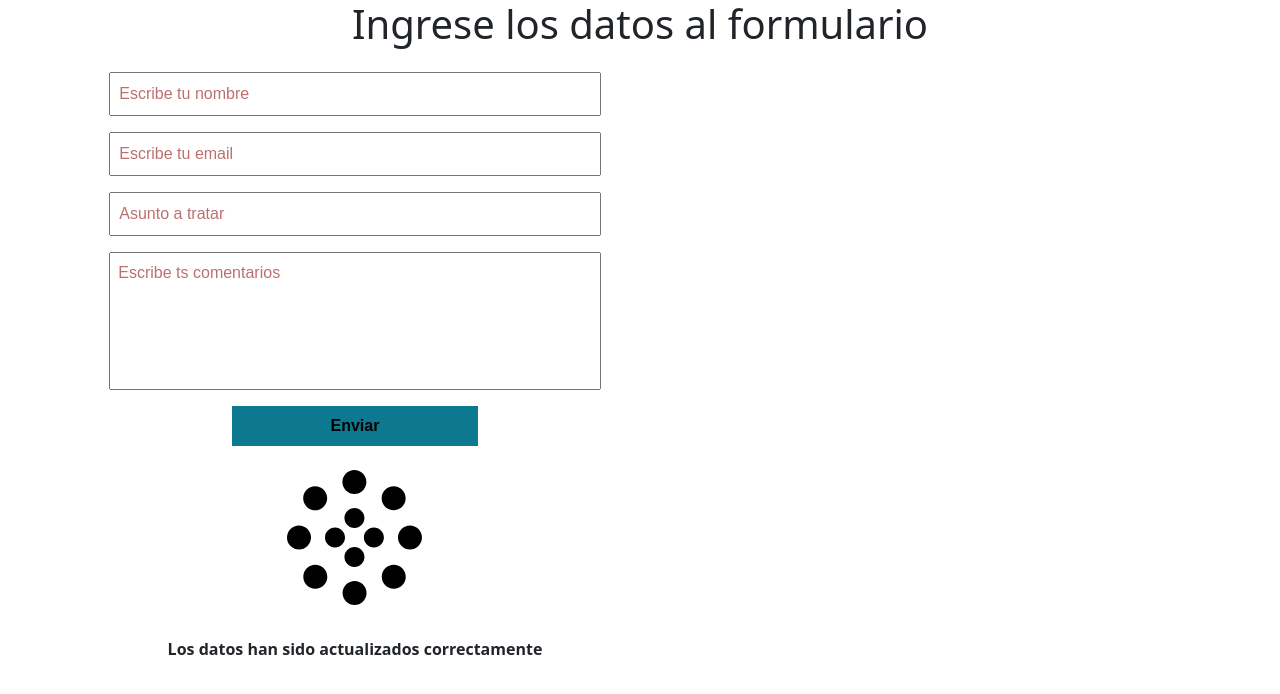
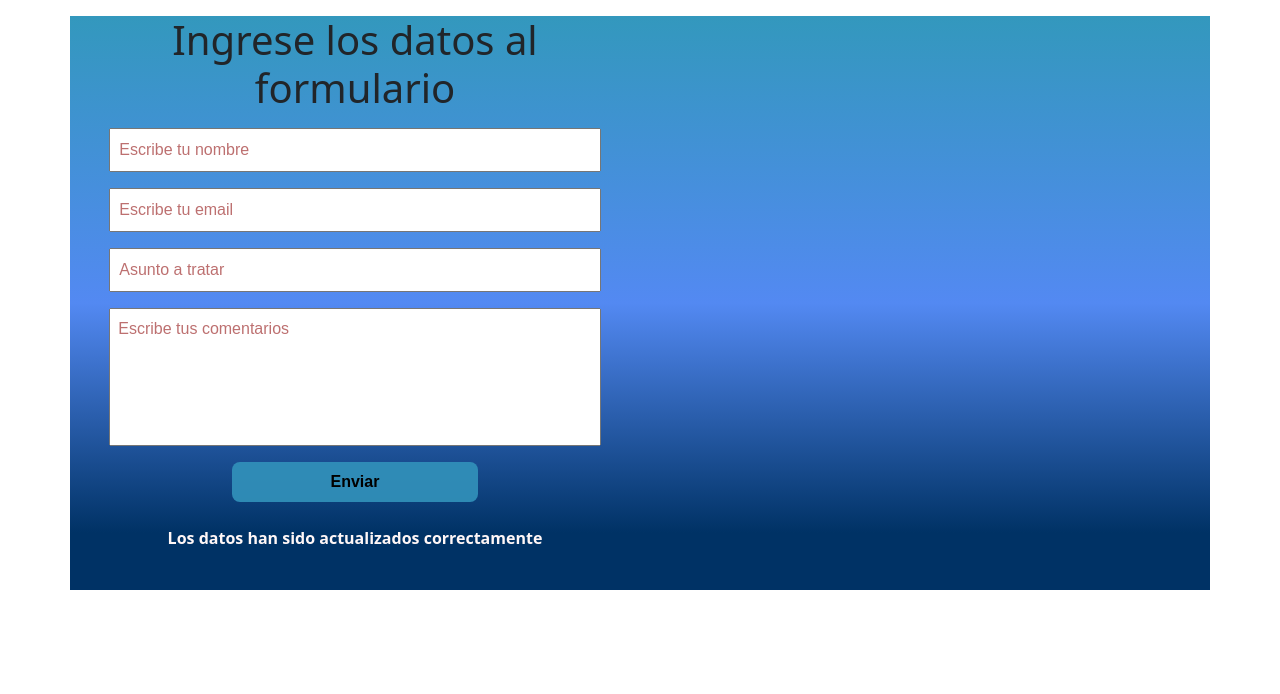
Before and after one commit to claudio996/EjerccicioAjax, a plain HTML site: page index.html in a window 1280 px wide. Drawn offline with nearby package versions, Linux system fonts and the light colour scheme.

Commit message:
aplicatiom-css

```diff
--- a/css/style.css
+++ b/css/style.css
@@ -3,6 +3,7 @@ html {
     box-sizing: border-box;
     font-family: sans-serif;
     font-size: 16px;
+    padding-top: 1rem;
 }
 
 
@@ -14,8 +15,9 @@ html {
     box-sizing: inherit;
 }
 
-.container h1 {
+.container {
     text-align: center;
+    background-image: linear-gradient(180deg, #3398bd 0, #5389f2 50%, #003265 90%);
 }
 
 .contact-form {
@@ -55,6 +57,11 @@ html {
     font-weight: bold;
     background-color: rgb(12, 121, 145);
     border: 0;
+    border-radius: 0.5rem;
+}
+
+.contact-form input[type="submit"] {
+    background-color: rgba(50, 146, 187, 0.905);
 }
 
 .contact-form *::placeholder {
@@ -84,7 +91,8 @@ html {
 
 .contact-form-response {
     text-align: center;
-    font-size: 1rem
+    font-size: 1rem;
+    color: #fff7f7;
 }
 
 @keyframes show-message {
--- a/index.html
+++ b/index.html
@@ -12,17 +12,17 @@
 
 <body>
     <div class="container">
-        <h1>Ingrese los datos al formulario</h1>
         <div class="row">
             <div class="col-md-6">
+                <h1>Ingrese los datos al formulario</h1>
                 <form class="contact-form">
                     <input type="text" name="name" pattern="^[A-Za-zÑñÁáÉéÍíÓóÚúÜü\s]+$" placeholder="Escribe tu nombre" required title="El nombre solo acepta letras y espacios en blanco." required>
                     <input type="email" name="email" placeholder="Escribe tu email" title="Email Incorrecto" pattern="^[a-z0-9]+(\.[_a-z0-9]+)*@[a-z0-9-]+(\.[a-z0-9-]+)*(\.[a-z]{2,15})$" required>
                     <input type="text" name="subject" placeholder="Asunto a tratar" title="El asunto es requerido">
-                    <textarea name="comments" cols="50" rows="5" placeholder="Escribe ts comentarios" title="Tu comentario no debe ecceder los 255 caracteres" data-pattern="^.{1,255}$" required></textarea>
+                    <textarea name="comments" cols="50" rows="5" placeholder="Escribe tus comentarios" title="Tu comentario no debe ecceder los 255 caracteres" data-pattern="^.{1,255}$" required></textarea>
 
                     <input type="submit" value="Enviar">
-                    <div class="contact-form-loader">
+                    <div class="contact-form-loader none">
                         <img src="img/circles.svg" alt="loading">
                     </div>
 
```
